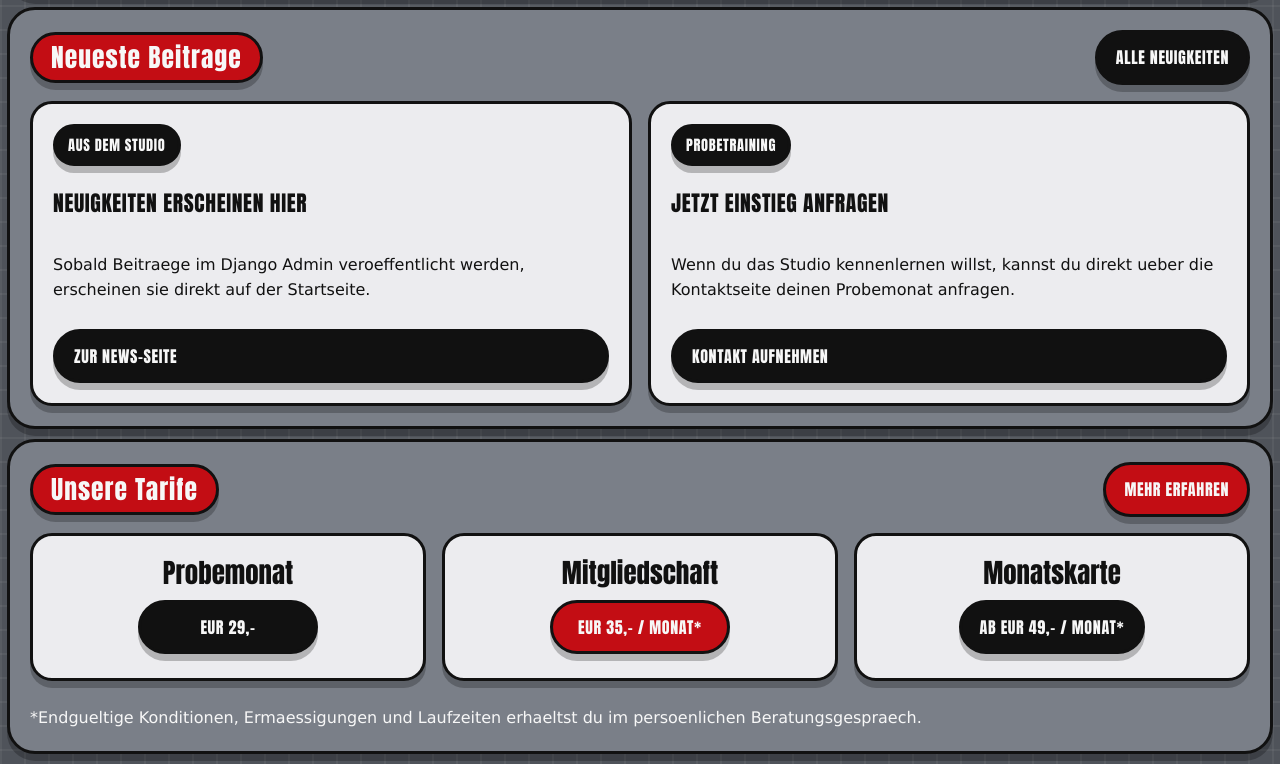
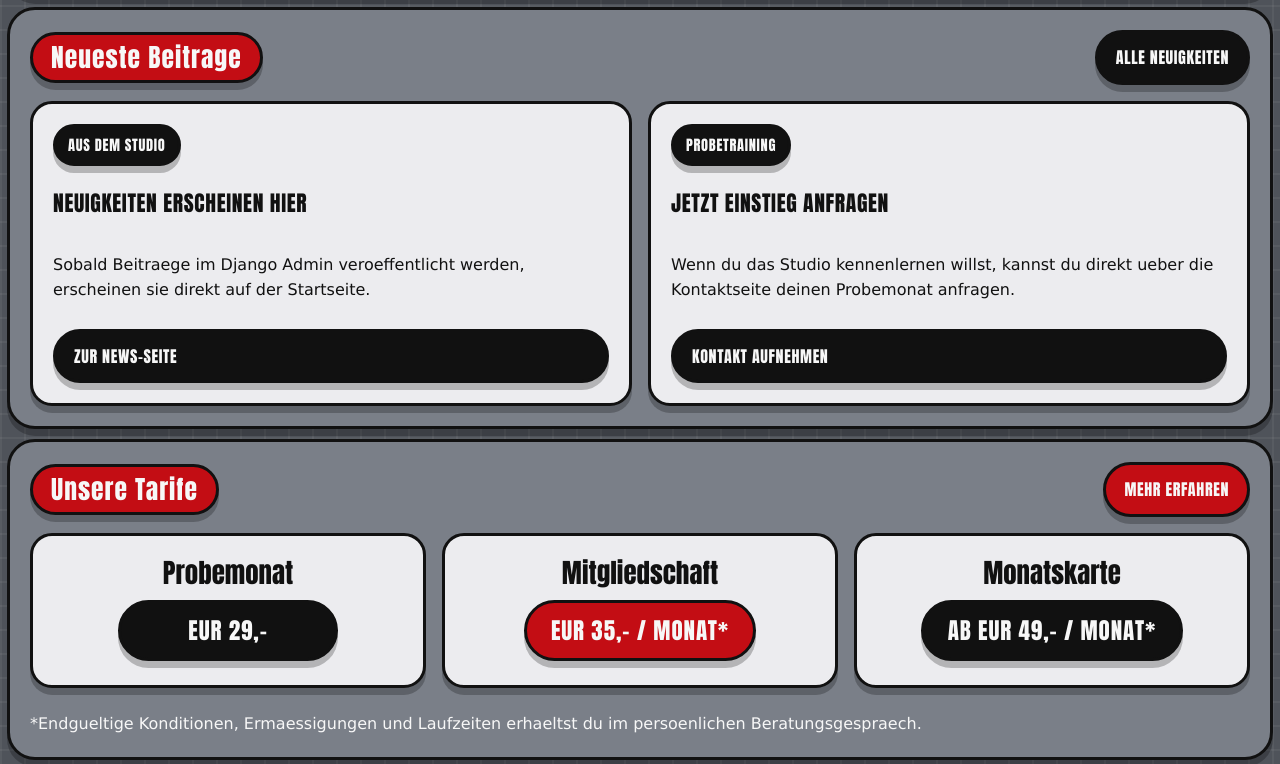
Before and after one commit to tumlinso/website_K-F, a Django app: page / in a window 1280 px wide. Shown: the part 2203-2967 px from the top of the page. Run offline with Django 4.2, Linux system fonts and the light colour scheme; data that the repository does not hold is empty.

Commit message:
Enlarge home tariff buttons and link them to detail pages

```diff
--- a/gym_app/static/css/style.css
+++ b/gym_app/static/css/style.css
@@ -908,7 +908,10 @@ section h2 {
 
 .home-membership-card-compact .home-membership-btn {
     width: auto;
-    min-width: 180px;
+    min-width: 220px;
+    padding: 16px 24px;
+    font-size: clamp(1.2rem, 1.8vw, 1.5rem);
+    line-height: 1;
 }
 
 .cta {
--- a/gym_app/templates/gym_app/home.html
+++ b/gym_app/templates/gym_app/home.html
@@ -159,17 +159,17 @@
         <div class="home-memberships-grid collapsible-content" id="home-memberships-content">
             <article class="home-membership-card home-membership-card-compact">
                 <h3>Probemonat</h3>
-                <a href="{% url 'preise' %}#probemonat" class="btn btn-secondary home-membership-btn">EUR 29,-</a>
+                <a href="{% url 'probemonat' %}" class="btn btn-secondary home-membership-btn">EUR 29,-</a>
             </article>
 
             <article class="home-membership-card home-membership-card-compact home-membership-card-featured">
                 <h3>Mitgliedschaft</h3>
-                <a href="{% url 'preise' %}#mitgliedschaft" class="btn btn-primary home-membership-btn">EUR 35,- / Monat*</a>
+                <a href="{% url 'mitgliedschaft' %}" class="btn btn-primary home-membership-btn">EUR 35,- / Monat*</a>
             </article>
 
             <article class="home-membership-card home-membership-card-compact">
                 <h3>Monatskarte</h3>
-                <a href="{% url 'preise' %}#monatskarte" class="btn btn-secondary home-membership-btn">ab EUR 49,- / Monat*</a>
+                <a href="{% url 'monatskarte' %}" class="btn btn-secondary home-membership-btn">ab EUR 49,- / Monat*</a>
             </article>
         </div>
         <br>
```
